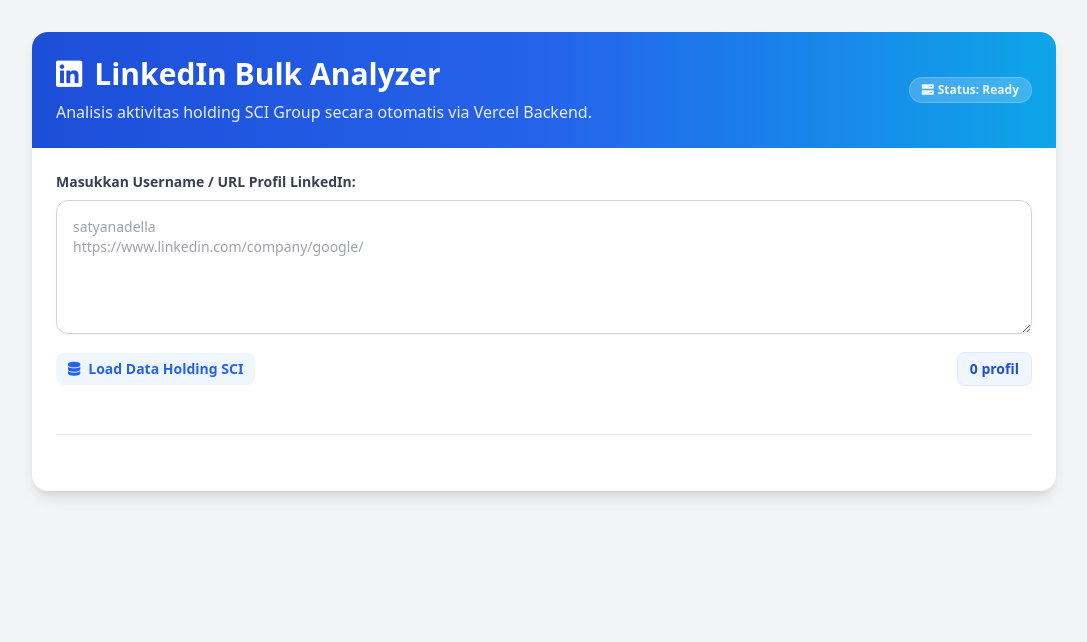
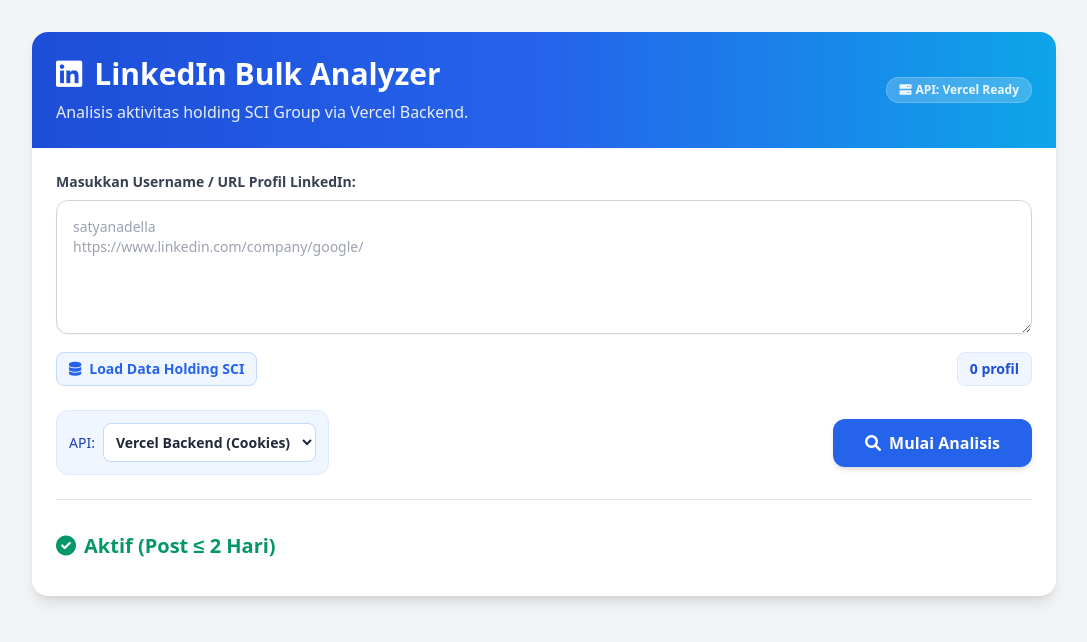
Before and after one commit to scigroup2026/linkedin-backend, a plain HTML site: page public/index.html in a window 1280 px wide. Shown: the whole page, without its empty margins (96-1183 px from the left). Drawn offline with nearby package versions, Linux system fonts and the light colour scheme.

Commit message:
Full UI fix

```diff
--- a/public/index.html
+++ b/public/index.html
@@ -3,7 +3,7 @@
 <head>
     <meta charset="UTF-8">
     <meta name="viewport" content="width=device-width, initial-scale=1.0">
-    <title>LinkedIn Bulk Analyzer | Syntax Corp Indonesia</title>
+    <title>LinkedIn Bulk Analyzer | SCI Group</title>
     <script src="https://cdn.tailwindcss.com"></script>
     <link href="https://cdnjs.cloudflare.com/ajax/libs/font-awesome/6.0.0/css/all.min.css" rel="stylesheet">
 </head>
@@ -15,24 +15,20 @@
                 <h1 class="text-3xl font-bold flex items-center gap-3">
                     <i class="fab fa-linkedin"></i> LinkedIn Bulk Analyzer
                 </h1>
-                <p class="mt-2 opacity-90">Analisis aktivitas holding SCI Group secara otomatis via Vercel Backend.</p>
+                <p class="mt-2 opacity-90">Analisis aktivitas holding SCI Group via Vercel Backend.</p>
             </div>
-            <div class="flex flex-col items-end gap-2">
-                <div id="cloudStatus" class="text-xs font-semibold px-3 py-1 rounded-full flex items-center gap-1 bg-white/20 text-white/90 border border-white/20">
-                    <i class="fas fa-server"></i> Status: Ready
-                </div>
+            <div id="cloudStatus" class="text-xs font-semibold px-3 py-1 rounded-full flex items-center gap-1 bg-white/20 text-white/90 border border-white/20">
+                <i class="fas fa-server"></i> API: Vercel Ready
             </div>
         </div>
 
         <div class="p-6">
             <div class="mb-6">
-                <label class="block text-sm font-semibold text-gray-700 mb-2">
-                    Masukkan Username / URL Profil LinkedIn:
-                </label>
+                <label class="block text-sm font-semibold text-gray-700 mb-2">Masukkan Username / URL Profil LinkedIn:</label>
                 <textarea id="inputProfiles" class="w-full border border-gray-300 rounded-xl p-4 text-sm focus:ring-2 focus:ring-blue-500 outline-none transition shadow-sm" rows="5" placeholder="satyanadella&#10;https://www.linkedin.com/company/google/"></textarea>
 
                 <div class="mt-3 flex justify-between items-center">
-                    <button onclick="loadDataHolding()" class="text-blue-600 hover:text-blue-800 font-bold flex items-center gap-2 bg-blue-50 px-3 py-1.5 rounded-lg transition text-sm">
+                    <button onclick="loadDataHolding()" class="text-blue-600 hover:text-blue-800 font-bold flex items-center gap-2 bg-blue-50 px-3 py-1.5 rounded-lg transition text-sm border border-blue-200">
                         <i class="fas fa-database"></i> Load Data Holding SCI
                     </button>
                     <span id="countIndicator" class="font-bold text-blue-700 bg-blue-50 px-3 py-1.5 rounded-lg border border-blue-100 text-sm">0 profil</span>
@@ -41,4 +37,29 @@
 
             <div class="flex flex-col sm:flex-row gap-4 items-center justify-between mb-8 border-b pb-6">
                 <div class="flex items-center gap-3 w-full sm:w-auto">
-                    <div class="flex items-center gap-2 bg-blue
+                    <div class="flex items-center gap-2 bg-blue-50 p-3 rounded-xl border border-blue-100 w-full">
+                        <label class="text-sm text-blue-800 font-medium whitespace-nowrap">API:</label>
+                        <select id="apiSelector" class="border border-blue-200 rounded-lg p-2 text-sm outline-none bg-white w-full font-bold">
+                            <option value="vercel_python">Vercel Backend (Cookies)</option>
+                        </select>
+                    </div>
+                </div>
+                <button id="btnAnalyze" onclick="mulaiAnalisis()" class="w-full sm:w-auto bg-blue-600 hover:bg-blue-700 text-white font-semibold py-3 px-8 rounded-xl shadow-md transition-all transform hover:scale-105 flex items-center justify-center gap-2">
+                    <i class="fas fa-search"></i> Mulai Analisis
+                </button>
+            </div>
+
+            <div id="progressContainer" class="hidden mb-6 bg-blue-50 rounded-xl p-4 border border-blue-100">
+                <div class="flex justify-between text-sm mb-2 font-medium">
+                    <span id="progressText" class="text-blue-700">Memproses...</span>
+                    <span id="progressPercent" class="text-blue-700">0%</span>
+                </div>
+                <div class="w-full bg-blue-200 rounded-full h-2.5">
+                    <div id="progressBar" class="bg-blue-600 h-2.5 rounded-full transition-all duration-300" style="width: 0%"></div>
+                </div>
+            </div>
+
+            <div class="space-y-8">
+                <div>
+                    <h2 class="text-xl font-bold mb-3 text-emerald-600 flex items-center gap-2">
+                        <i class="fas fa-check-circle"></i> Aktif (Post ≤ 2 Hari)
```
